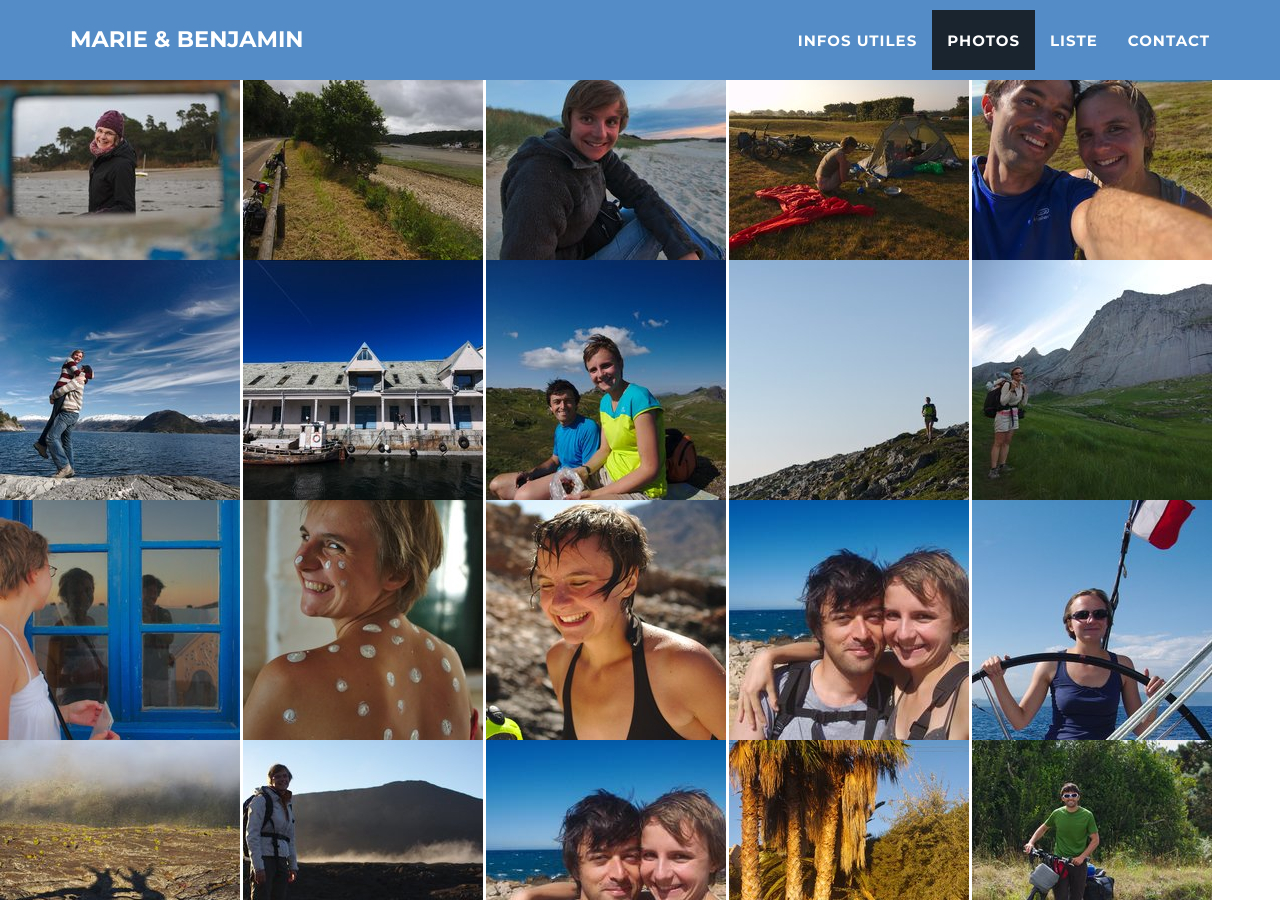
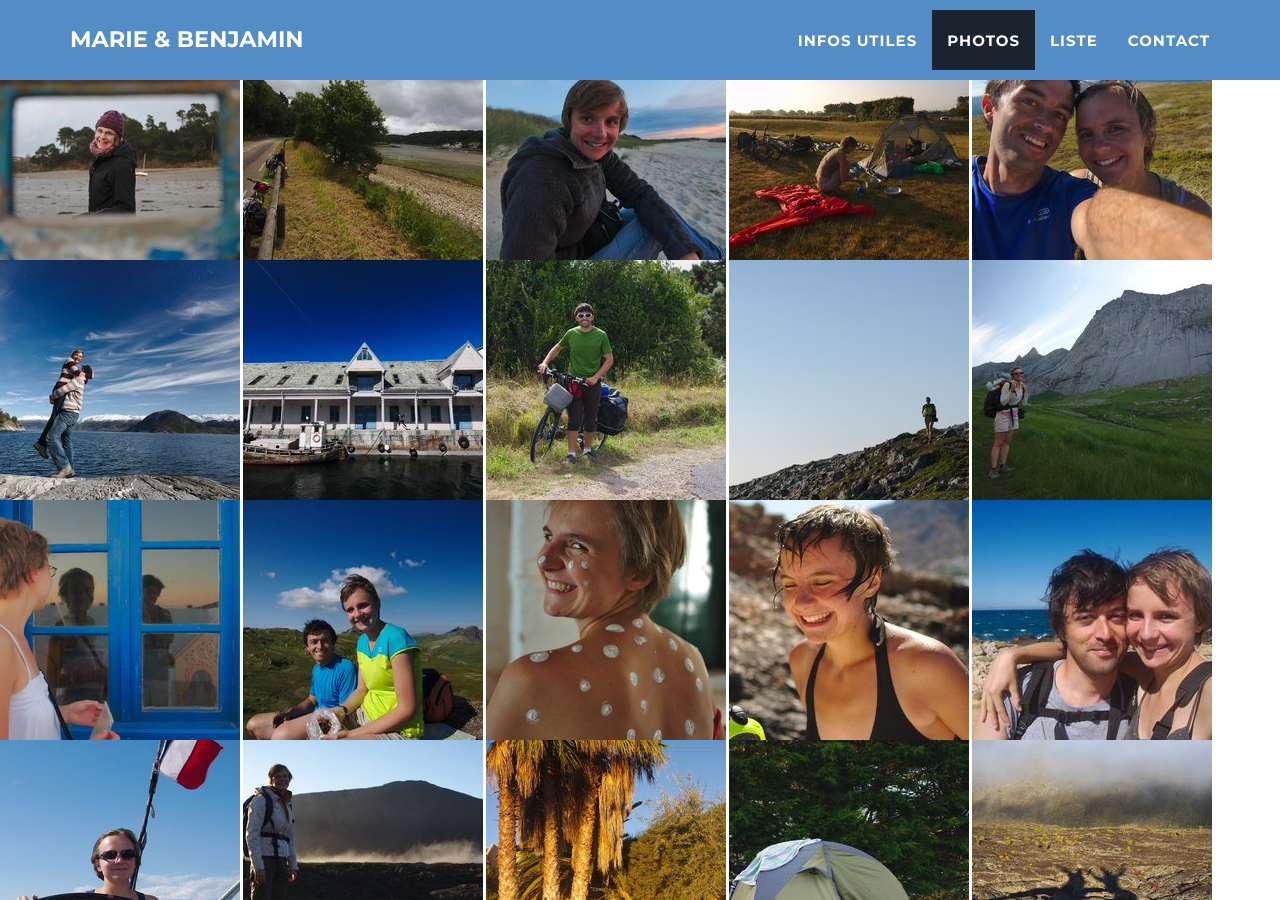
Before and after one commit to mariebenjamin/mariebenjamin.github.io, a Jekyll site: the page built from index.html, in a window 1280 px wide and 900 px high, scrolled down 3080 px. Built offline with Jekyll 4.4.1, drawn with Linux system fonts in a browser that asks for light colours.

Commit message:
removing duplicate and reordering

```diff
--- a/_includes/photos.html
+++ b/_includes/photos.html
@@ -37,23 +37,22 @@
         src="img/photos/tn/DSC6999.tn.jpg" alt="DSC6999.jpg" /></a>
         <a href="img/photos/DSC7171.jpg" data-gallery><img
         src="img/photos/tn/DSC7171.tn.jpg" alt="DSC7171.jpg" /></a>
-        <a href="img/photos/DSC7734.jpg" data-gallery><img src="img/photos/tn/DSC7734.tn.jpg" alt="DSC7734.jpg" /></a>
+        <a href="img/photos/P1090529.jpg" data-gallery><img src="img/photos/tn/P1090529.tn.jpg" alt="P1090529.jpg" /></a>
         <a href="img/photos/DSC7752.jpg" data-gallery><img src="img/photos/tn/DSC7752.tn.jpg" alt="DSC7752.jpg" /></a>
         <a href="img/photos/DSC7948.jpg" data-gallery><img src="img/photos/tn/DSC7948.tn.jpg" alt="DSC7948.jpg" /></a>
         <a href="img/photos/DSC9193.jpg" data-gallery><img
         src="img/photos/tn/DSC9193.tn.jpg" alt="DSC9193.jpg" /></a>
+        <a href="img/photos/DSC7734.jpg" data-gallery><img src="img/photos/tn/DSC7734.tn.jpg" alt="DSC7734.jpg" /></a>
         <a href="img/photos/DSC9272.jpg" data-gallery><img
         src="img/photos/tn/DSC9272.tn.jpg" alt="DSC9272.jpg" /></a>
         <a href="img/photos/DSC9359.jpg" data-gallery><img
         src="img/photos/tn/DSC9359.tn.jpg" alt="DSC9359.jpg" /></a>
         <a href="img/photos/P1050775.jpg" data-gallery><img src="img/photos/tn/P1050775.tn.jpg" alt="P1050775.jpg" /></a>
         <a href="img/photos/marie_bateau.jpg" data-gallery><img src="img/photos/tn/marie_bateau.tn.jpg" alt="marie_bateau.jpg" /></a>
+        <a href="img/photos/marie_cratere.jpg" data-gallery><img src="img/photos/tn/marie_cratere.tn.jpg" alt="marie_cratere.jpg" /></a>
+        <a href="img/photos/P1050802.jpg" data-gallery><img src="img/photos/tn/P1050802.tn.jpg" alt="P1050802.jpg" /></a>
+        <a href="img/photos/P1090630.jpg" data-gallery><img src="img/photos/tn/P1090630.tn.jpg" alt="P1090630.jpg" /></a>
         <a href="img/photos/marieben_cratere.jpg" data-gallery><img src="img/photos/tn/marieben_cratere.tn.jpg" alt="marieben_cratere.jpg" /></a>
-        <a href="img/photos/marie_cratere.jpg" data-gallery><img src="img/photos/tn/marie_cratere.tn.jpg" alt="marie_cratere.jpg" /></a>
-        <a href="img/photos/P1050775.jpg" data-gallery><img src="img/photos/tn/P1050775.tn.jpg" alt="img/photos/P1050775.jpg" /></a>
-        <a href="img/photos/P1050802.jpg" data-gallery><img src="img/photos/tn/P1050802.tn.jpg" alt="P1050802.jpg" /></a>
-        <a href="img/photos/P1090529.jpg" data-gallery><img src="img/photos/tn/P1090529.tn.jpg" alt="P1090529.jpg" /></a>
-        <a href="img/photos/P1090630.jpg" data-gallery><img src="img/photos/tn/P1090630.tn.jpg" alt="P1090630.jpg" /></a>
         <a href="img/photos/P1090663.jpg" data-gallery><img src="img/photos/tn/P1090663.tn.jpg" alt="P1090663.jpg" /></a>
         <a href="img/photos/P1100805.jpg" data-gallery><img src="img/photos/tn/P1100805.tn.jpg" alt="P1100805.jpg" /></a>
         <a href="img/photos/P1100835.jpg" data-gallery><img src="img/photos/tn/P1100835.tn.jpg" alt="P1100835.jpg" /></a>
```
